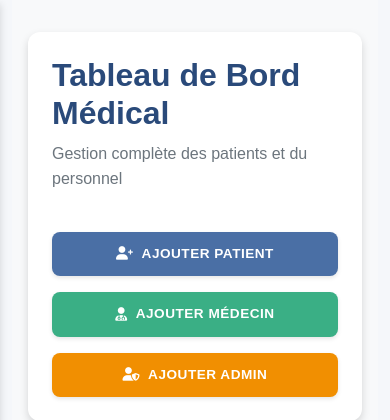
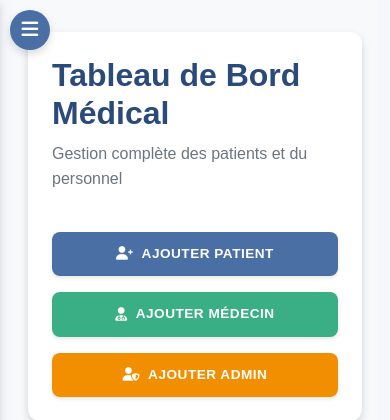
Before and after one commit to Yumi-ar/Hospital, a Django app: page /administrator/dashboard/ in a window 390 px wide. Shown: the top 420 px of the page. Run offline with Django 3.2, Linux system fonts and the light colour scheme; the visitor is signed in with stand-in values (Sample User, id 1); data comes from the database, SQL or seed files in the repository; data that the repository does not hold is empty.

Commit message:
Update base.html

```diff
--- a/templates/base.html
+++ b/templates/base.html
@@ -179,7 +179,62 @@
         input[type="password"]::-webkit-credentials-auto-fill-button {
             display: none !important;
         }
+/*.d7829b2f._2e7d873 {
+    margin-left: -4px;
+}
+ .d7829b2f {
+    cursor: pointer;
+    border-radius: 6px;
+    padding: 4px;
+}
+.ds-icon {
+    line-height: 0;
+    display: inline-flex
+;
+}
+       .ds-icon>svg {
+    width: inherit;
+    height: inherit;
+} */
+
+
+.sidebar-toggle {
+            display: none;
+            position: fixed;
+            top: 10px;
+            left: 10px;
+            z-index: 1050;
+            background: var(--primary);
+            color: white;
+            border: none;
+            width: 40px;
+            height: 40px;
+            border-radius: 50%;
+            font-size: 1.2rem;
+            cursor: pointer;
+            box-shadow: var(--shadow-md);
+        }
+
+        .sidebar-overlay {
+            display: none;
+            position: fixed;
+            top: 0;
+            left: 0;
+            right: 0;
+            bottom: 0;
+            background: rgba(0,0,0,0.5);
+            z-index: 999;
+        }
+
+        .sidebar.show + .sidebar-overlay {
+            display: block;
+        }
+
         @media (max-width: 768px) {
+            .sidebar-toggle {
+                display: block;
+            }
+
             .sidebar {
                 left: -230px;
                 transition: left 0.3s ease;
@@ -198,6 +253,9 @@
     </style>
 </head>
 <body>
+    <button class="sidebar-toggle" id="sidebarToggle">
+        <i class="fas fa-bars"></i>
+    </button>
     <div class="container-fluid">
         <div class="row">
             {# Afficher la barre latérale uniquement si l'utilisateur est connecté #}
@@ -248,6 +306,25 @@
     </div>
 
     <script src="https://cdn.jsdelivr.net/npm/bootstrap@5.1.3/dist/js/bootstrap.bundle.min.js"></script>
+    <script>
+        document.addEventListener('DOMContentLoaded', function() {
+            const sidebar = document.querySelector('.sidebar');
+            const sidebarToggle = document.getElementById('sidebarToggle');
+            const sidebarOverlay = document.getElementById('sidebarOverlay');
+
+            if (sidebarToggle && sidebar) {
+                sidebarToggle.addEventListener('click', function() {
+                    sidebar.classList.toggle('show');
+                });
+
+                if (sidebarOverlay) {
+                    sidebarOverlay.addEventListener('click', function() {
+                        sidebar.classList.remove('show');
+                    });
+                }
+            }
+        });
+    </script>
     {% block extra_js %}{% endblock %}
 </body>
 </html>
```
